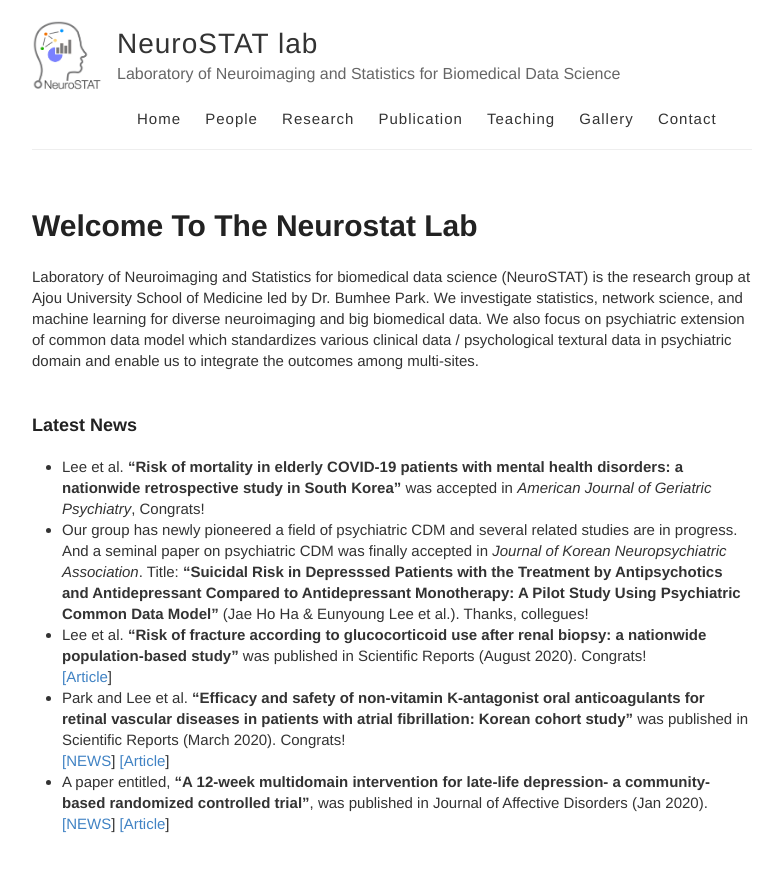
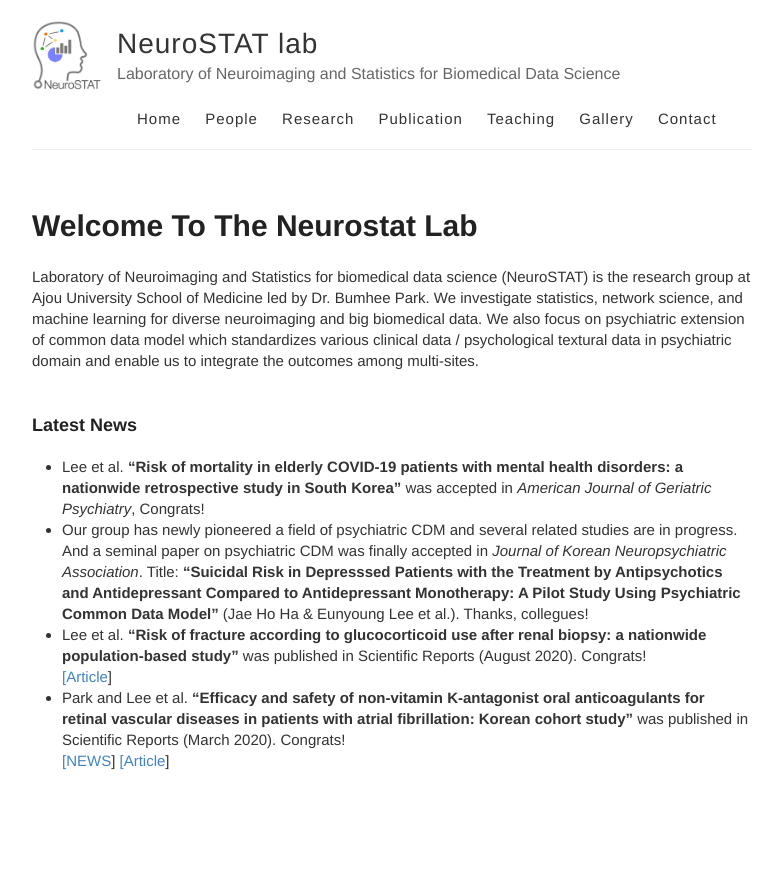
Before and after one commit to neurostat-lab/neurostat-lab.github.io, a Jekyll site: the page built from _posts/2020-08-06-Welcome-to-the-NeuroSTAT-lab.md, in a window 1280 px wide. Shown: the top 872 px of the page, without its empty margins (248-1028 px from the left). Built offline with Jekyll 4.4.1, drawn with Linux system fonts in a browser that asks for light colours.

Commit message:
Update 2020-08-06-Welcome-to-the-NeuroSTAT-lab.md

```diff
--- a/_posts/2020-08-06-Welcome-to-the-NeuroSTAT-lab.md
+++ b/_posts/2020-08-06-Welcome-to-the-NeuroSTAT-lab.md
@@ -12,6 +12,3 @@ Title: **"Suicidal Risk in Depresssed Patients with the Treatment by Antipsychot
 * Park and Lee et al. **"Efficacy and safety of non-vitamin K-antagonist oral anticoagulants for retinal vascular diseases in patients with atrial fibrillation: Korean cohort study"** was published in Scientific Reports (March 2020). Congrats! <br>
 [\[NEWS](http://www.mdon.co.kr/news/article.html?no=26578)]
 [\[Article](https://www.nature.com/articles/s41598-020-61609-8)]<br>
-* A paper entitled, **"A 12-week multidomain intervention for late-life depression- a community-based randomized controlled trial"**, was published in Journal of Affective Disorders (Jan 2020).<br>
-[\[NEWS](http://www.docdocdoc.co.kr/news/articleView.html?idxno=1081002)]
-[\[Article](https://www.sciencedirect.com/science/article/pii/S0165032719315198?casa_token=VhhKM4dgpfcAAAAA:GeQUDJDR59Xw1Qe7jZVLwlyXE14d3q60Wu1xZJOoLPN6djyhVVPbO2RBFPLBeFrHN4UdJDlywKE)]<br>
```
